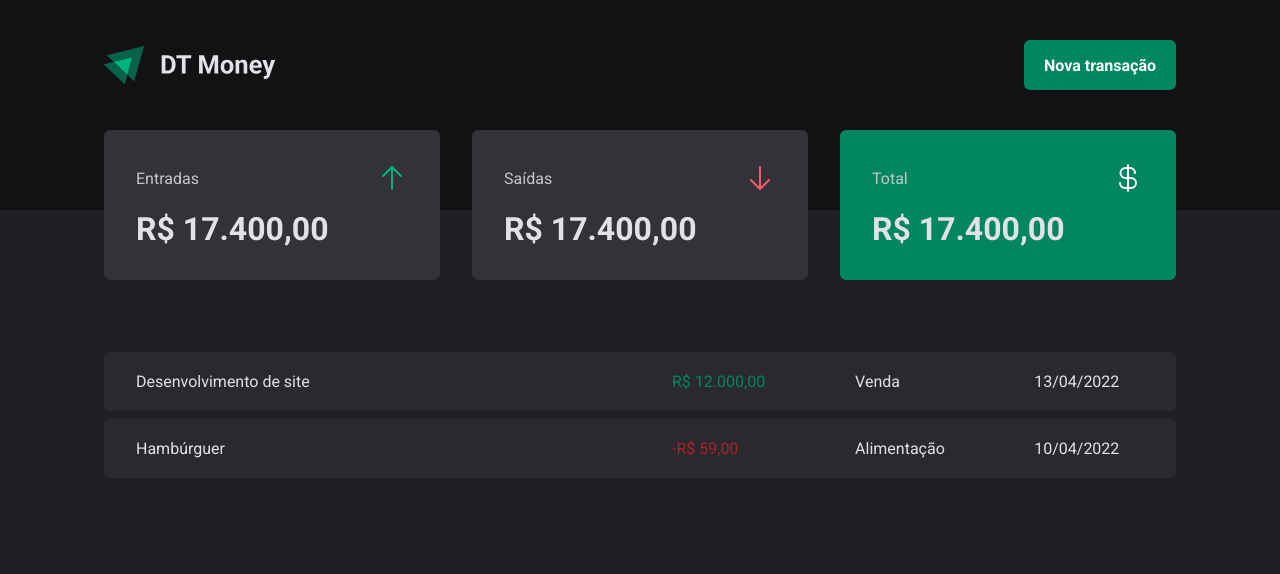
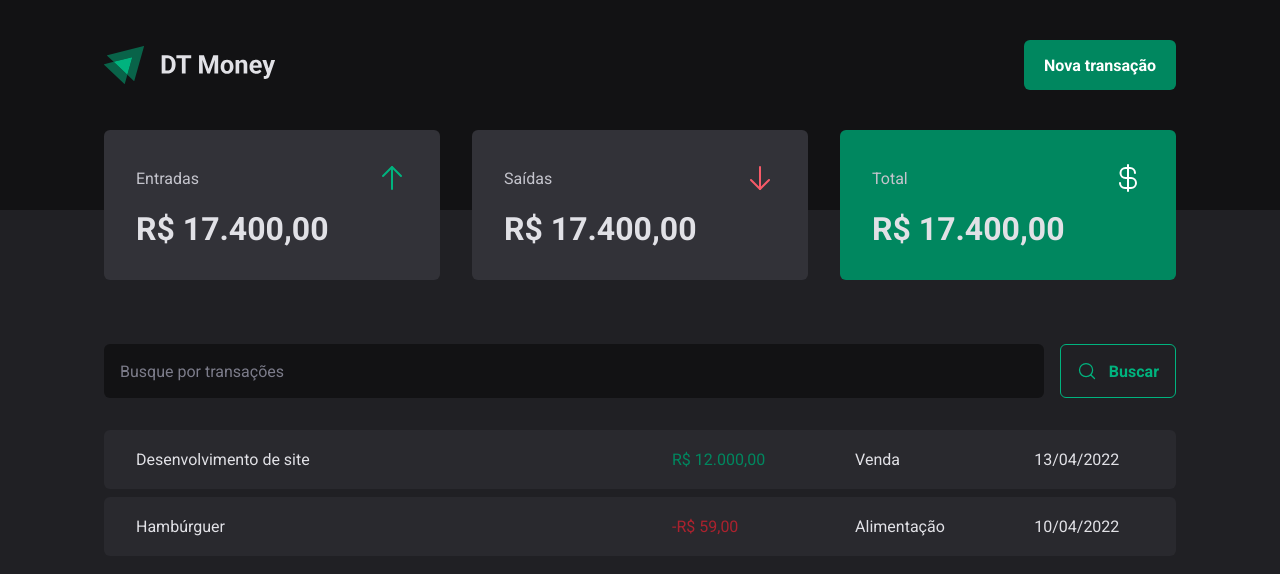
Before and after one commit to lucasmgsilva/dt-money, a React (Vite) app: page / in a window 1280 px wide. Shown: the top 574 px of the page. Built offline with nearby package versions, Linux system fonts and the light colour scheme.

Commit message:
Componente SearchForm

```diff
--- /dev/null
+++ b/src/pages/Transactions/components/SearchForm/index.tsx
@@ -0,0 +1,12 @@
+import { MagnifyingGlass } from "phosphor-react";
+import { SearchFormContainer } from "./styles";
+
+export function SearchForm() {
+    return (
+        <SearchFormContainer>
+            <input type="text" placeholder="Busque por transações" />
+
+            <button type="submit"><MagnifyingGlass size={20}/>Buscar</button>
+        </SearchFormContainer>
+    )
+}
--- /dev/null
+++ b/src/pages/Transactions/components/SearchForm/styles.ts
@@ -0,0 +1,41 @@
+import styled from "styled-components";
+
+export const SearchFormContainer = styled.form`
+    display: flex;
+    gap: 1rem;
+
+    input {
+        flex: 1;
+        border-radius: 6px;
+        border: 0;
+        background: ${props => props.theme['gray-900']};
+        color: ${props => props.theme['gray-300']};
+        padding: 1rem;
+
+        &::placeholder {
+            color: ${props => props.theme['gray-500']};
+        }
+    }
+
+    button {
+        display: flex;
+        align-items: center;
+        gap: 0.75rem;
+
+        border: 0;
+        padding: 1rem;
+        background: transparent;
+        border: 1px solid ${props => props.theme['green-300']};
+        color: ${props => props.theme['green-300']};
+        font-weight: bold;
+        border-radius: 6px;
+
+        &:hover {
+            background: ${props => props.theme['green-500']};
+            border-color: ${props => props.theme['green-500']};
+            color: ${props => props.theme.white};
+
+            transition: background-color 0.2s, color 0.2s, border-color: 0.2s
+        }
+    }
+`
--- a/src/pages/Transactions/index.tsx
+++ b/src/pages/Transactions/index.tsx
@@ -1,5 +1,6 @@
 import { Header } from "../../components/Header";
 import { Summary } from "../../components/Summary";
+import { SearchForm } from "./components/SearchForm";
 import { PriceHighlight, TransactionsContainer, TransactionsTable } from "./styles";
 
 export function Transactions() {
@@ -8,6 +9,7 @@
             <Header />
             <Summary />
             <TransactionsContainer>
+                <SearchForm />
                 <TransactionsTable>
                     <tbody>
                         <tr>
--- a/src/pages/Transactions/styles.ts
+++ b/src/pages/Transactions/styles.ts
@@ -11,7 +11,7 @@
     width: 100%;
     border-collapse: separate;
     border-spacing: 0 0.5rem;
-    /* margin-top: 1.5rem; */
+    margin-top: 1.5rem;
 
     td {
         padding: 1.25rem 2rem;
```
